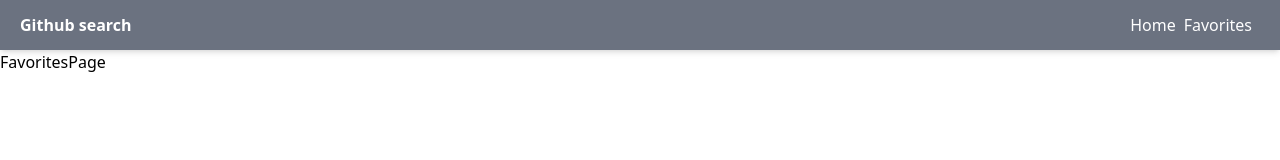
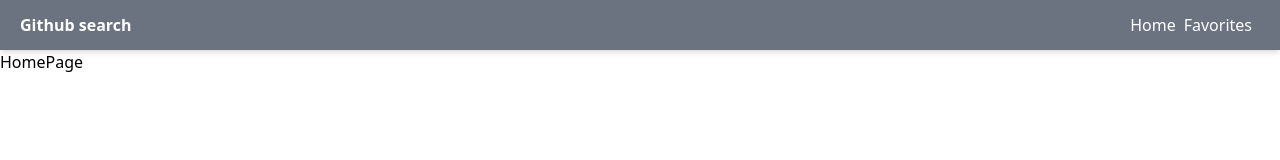
Before and after one commit to stepGT/this_react_github_api, a React (Create React App) app: page / in a window 1280 px wide. Shown: the top 160 px of the page. Built offline with nearby package versions, Linux system fonts and the light colour scheme; no server answers.

Commit message:
Fixed pages

```diff
--- a/src/App.tsx
+++ b/src/App.tsx
@@ -1,6 +1,6 @@
 import { Routes, Route } from 'react-router-dom';
-import HomePage from './pages/FavoritesPage';
-import FavoritesPage from './pages/HomePage';
+import HomePage from './pages/HomePage';
+import FavoritesPage from './pages/FavoritesPage';
 import Navigation from './components/Navigation';
 
 const App = () => {
--- a/src/pages/HomePage.tsx
+++ b/src/pages/HomePage.tsx
@@ -2,7 +2,7 @@ import { useSearchUsersQuery } from '../store/github/github.api';
 
 const HomePage = () => {
   const { isLoading, isError, data } = useSearchUsersQuery('stepGT');
-  return <div>FavoritesPage</div>;
+  return <div>HomePage</div>;
 };
 
 export default HomePage;
```
